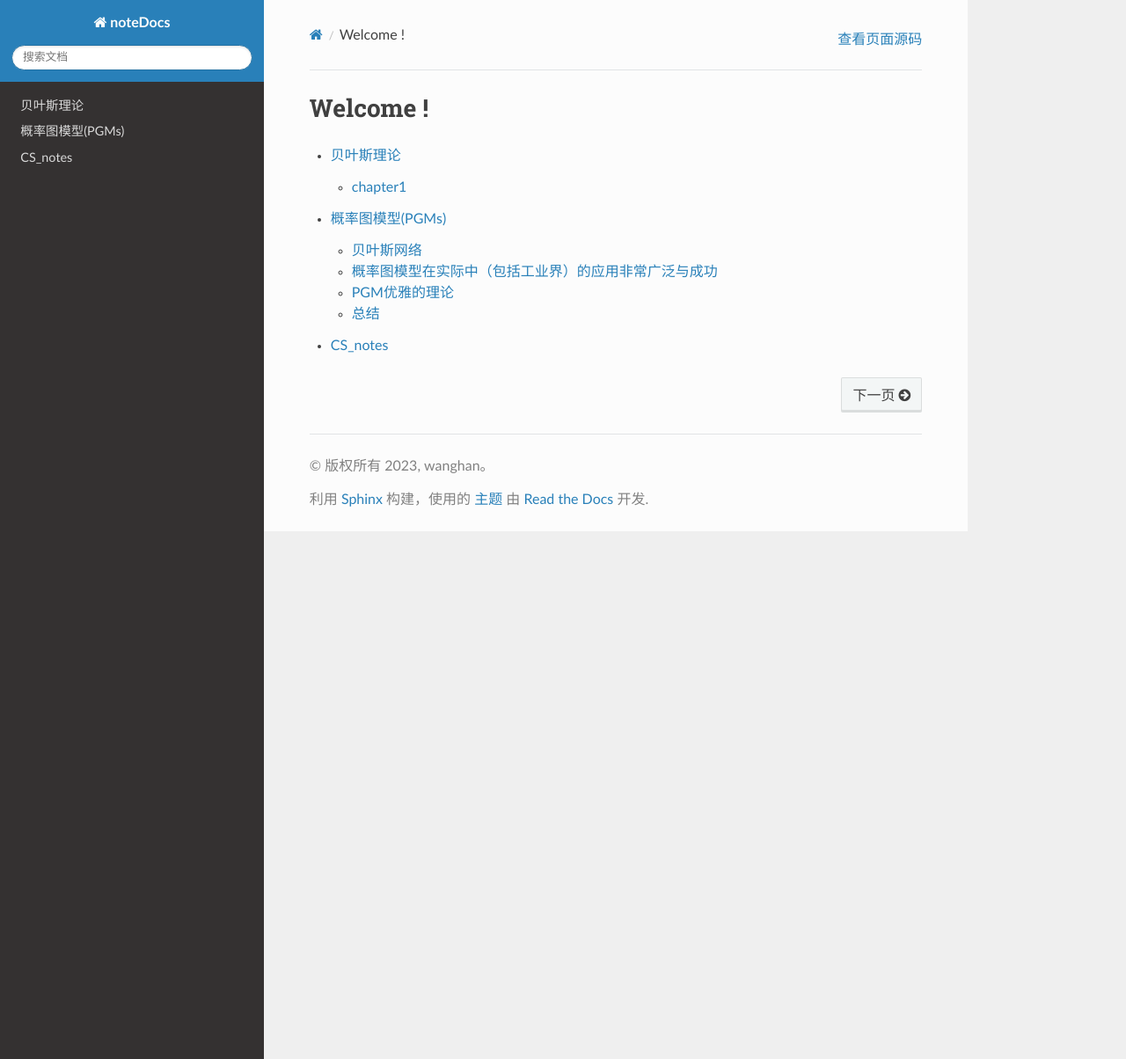
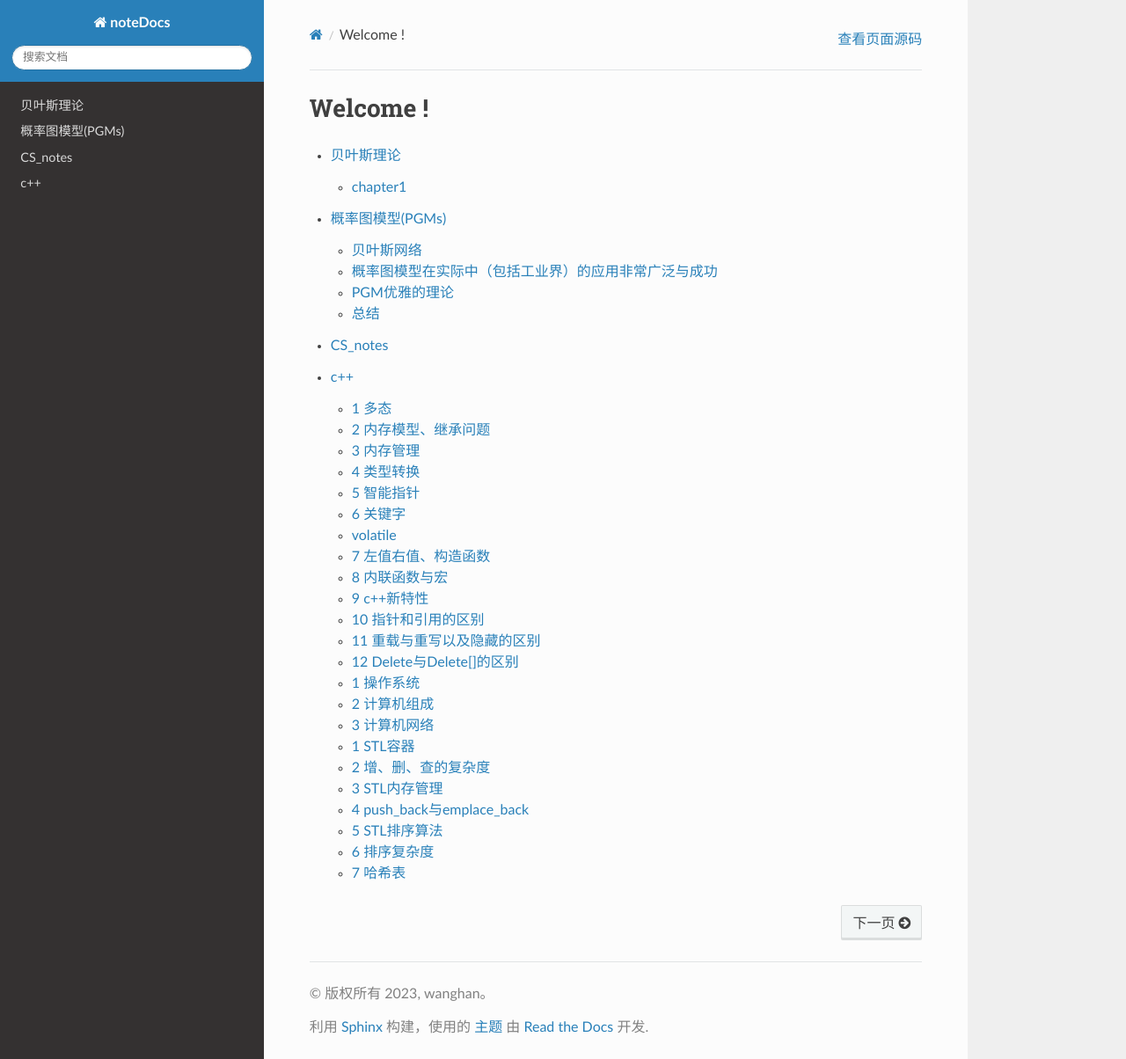
Before and after one commit to wanghan17/noteDocs, a Sphinx documentation site: the page built from source/index.rst, in a window 1280 px wide and 1204 px high. Shown: the whole window at 88% size. Built offline with Sphinx 7.4.7 and the Read the Docs theme 2.0.0, drawn with Linux system fonts in a browser that asks for light colours; pages that are not in the unit, such as notebooks, are missing from menus; some of the changed lines change nothing that is shown.

Commit message:
local put

```diff
--- /dev/null
+++ b/source/c++/STL基础.md
@@ -0,0 +1,88 @@
+# 1 STL容器
+## 1.1 vector
+* 底层是连续内存数组
+* 迭代器：start、finish、end_of_storage
+* 扩容机制：空间不够，原空间大小乘2与新空间大小的最大值，容量扩张：重新配置、元素移动、释放原空间
+## list
+* 底层是循环双向链表
+* pre、next、data
+## deque
+* 双向队列
+* 维护一个map指针
+* 迭代器：start、finish
+* 前端、后端都可以扩容
+## stack和queue
+* 底层是deque
+* stack封住了头端的开口
+* queue封住了尾端的开口
+## priority_queue
+* 底层是vector
+* 以heap为处理规则，heap的本质是一个完全二叉树
+## set和map
+* 底层是红黑树，红黑树是一种二叉搜索树，多一个颜色属性，是一种弱平衡二叉树（相对平衡二叉树、旋转次数少）
+* 红黑树
+  * 节点非黑即红
+  * 根节点为黑
+  * 一个结点是红的，它的子结点是黑的
+  * 任一结点到尾端的路径上黑色结点个数相同
+  * 插入最多两次旋转，删除最多三次旋转
+# 2 增、删、查的复杂度
+* vector：数组
+  * 访问：时间复杂度O(1)
+  * 查找：时间复杂度O(n)
+  * 插入、删除：尾部最快，头部最慢
+* list：链表
+  * 访问：时间复杂度O(n)
+  * 插入、删除：移动过指针
+* deque：双端数组
+  * 访问：速度低于vector
+  * 插入、删除：尾部、头部都快
+* set和map：红黑树基于链表
+  * 增删改查：时间复杂度O(log n)
+  * 占用内存较小
+* unordered_map和unordered_set:基于哈希表，无序
+  * 增删改查：时间复杂度O(1),最差（O(n)）
+  * 数据分布影响容器的性能
+# 3 STL内存管理
+* 提升内存管理效率，减小申请小内存造成内存碎片问题：采用两级配置器
+  * 分配的空间大小超过128B时，使用一级空间配置器，直接使用malloc()、realloc()、free()函数进行内存空间的配置和释放
+  * 次级配置器的内存池管理技术：每次配置一大块内存，维护对应的自由链表，共维护16个自由链表，分别管理8B-128B大小的内存块
+    * 分配：根据所需要空间的大小（调整为8B的倍数）找到对应大小的链表，拔出一段空间
+    * 回收：客户端释放空间，配置器回收回对应的链表
+  * 优势：性能高效，避免内存碎片，不需要频繁从用户态切换内核态
+  * 劣势：内存浪费；（8B的倍数，不连续）
+# 4 push_back与emplace_back
+* 传递来的参数直接在容器管理的内存空间中构造元素（调用了构造函数）
+* push_back会创建一个局部临时对象，并将其压入容器
+# 5 STL排序算法
+* 快速排序、插入排序、堆排序
+  * 数据量很大：快排
+  * 数据比较有序：插入排序
+  * 特殊恶劣情况：堆排序
+# 6 排序复杂度
+* 快排：选定一个基准值，比较元素与基准值，小的左边，大的右边
+  * 时间：O(nlog n)，最坏O(n<sup>2</sup>)
+* 堆排序：利用完全二叉树,升序用最大堆，降序用最小堆
+  * 时间:O(nlog n)
+* 冒泡:从前往后两两比较，逆序交换
+  * 时间：O(n<sup>2</sup>),最好O(n)
+* 插入；将后续元素插入前面的有序队列中
+  * 时间：O(n<sup>2</sup>),最好O(n)
+* 选择排序：每次选择最小值放在排好序的后面
+  * 时间：O(n<sup>2</sup>)
+* 归并排序：不断将序列划分为长度>=2的序列，排序后合并
+  * 时间：O(nlog n)
+* 希尔排序：改进的插入排序
+  * 时间：O(n<sup>1.3-2</sup>)
+* 桶排序：数组分到M个桶中
+  * 时间：O(N+C),$C=N*(logN-logM)$,最好O(N)
+# 7 哈希表
+* 哈希表：根据关键码直接访问数据的数据结构；将关键码通过哈希函数映射到表中的位置访问元素
+## 7.1 长度为什么是质数
+* 降低发生冲突的概率，使哈希后的数据更加均匀
+## 7.2 如何处理冲突
+* 开放地址法：
+  * 线性探测、平方探测
+* 拉链法
+## 7.3 如何删除元素
+* 线性探测法不真正删除元素，只做个标记，删除会导致正常的查找出错
--- /dev/null
+++ b/source/c++/c++.rst
@@ -0,0 +1,9 @@
+c++
+====================================
+
+.. toctree::
+   :maxdepth: 2
+
+   c++基础
+   os、计算机组成、计算机网络
+   STL基础
--- /dev/null
+++ b/source/c++/c++基础.md
@@ -0,0 +1,143 @@
+# 1 多态
+## 1.1 什么是多态？c++如何实现？
+多态：函数名或者接口具有多种状态
+* 编译时多态：重载和模板
+* 运行时多态：继承和虚函数
+## 1.2 虚函数机制
+* 虚函数表实现虚函数，虚函数表包含了一个类所有虚函数的地址
+* 在包含虚函数的类对象中，内存空间头部有一个虚表指针管理虚表
+* 子类对父类虚函数重写时，虚表虚函数地址改变
+* 父类指针操作子类对象，指向实际调用的函数
+* 虚函数在运行时调用
+* 虚表存在类中，共享虚表
+## 1.3 构造函数/析构函数中调用虚函数问题
+* 构造函数不可，析构可且常用
+
+## 1.4 c语言实现虚函数机制
+* 手动构造父子关系
+* 创建虚表
+* 设置虚指针
+* 填充虚表
+* 虚函数重写情况要修改函数指针
+# 2 内存模型、继承问题
+## 2.1 c++类对象的内存布局
+* 存在虚函数，虚指针放在内存空间头部
+* 按照类继承顺序和字段声明顺序布局
+* 多继承：有虚函数的父类都有虚表
+* 钻石继承：父类、子类、公共基类（父类的父类），父类不再拷贝基类数据
+## 2.2 钻石继承的问题，解决手段
+* 二义性：两个父类拷贝的基类的数据和方法，子类不知道调用的是哪一个
+* 虚继承解决：父类继承时加virtual（虚继承）
+# 3 内存管理
+## 3.1 c++内存管理
+* 堆,采用molloc、free动态分配和释放空间，能分配较大的空间
+* 栈，为函数的局部变量分配空间
+* 全局/静态存储区，存储全局变量和静态变量
+* 常量存储区，存放常量
+* 自由存储区，具体实现可能是堆或者内存池，通过new、delete分配和释放内存
+## 3.2 堆和栈的区别
+* 堆：手动申请和释放内存，栈：由OS自动申请和释放
+* 分配内存大小区别
+* 堆会产生内存碎片，栈不会
+* 分配效率，栈比堆高
+* 堆地址从低向上，栈由高向下
+## 3.3 c和c++分配内存
+* c：molloc/free(库函数);c++:new/delete（操作符）
+* new和delete可以调用构造函数，完成对象的空间分配和初始化，销毁和释放
+* molloc/free 与 new/delete 不可混用
+* molloc需要指定分配内存的大小，new不必
+* new返回类型指针，安全；molloc返回void*，要强转
+* new操作自由存储区，molloc操作堆
+## 3.4 内存对齐（字节对齐），why？how？
+* 内存对齐：c++结构体中的数据成员，它的内存地址是对齐字节大小的倍数
+* why：提高cpu读取数据效率，节省内存
+* how：结构体首地址被结构体中最宽的基本类型成员整除；每一额成员相对起始地址的偏移被该量整除；结构体总体大小能被最宽成员整除；编译器可以填充padding
+* how：声明结构体：字节对齐的数据依次声明；小成员组合在一起；
+# 4 类型转换
+## 4.1 c++类型转换关键字
+* const_cast:将const转非const，只能用于指针或引用
+* static_cast：转换c++中内置基本数据类型转换
+* dynamic_cast：基类与派生类的指针或者引用进行转换；运行时进行安全检查；使用它父类要有虚函数，否则编译不通过
+* reinterpret_cast：可以转化任何内置的数据类型为其他任何的数据类型；指针与内置数据类型转化；比较不安全
+## 4.2 static_cast和dynamic_cast的异同点
+* 安全检查：前者编译时，后者运行时
+## 4.3 dynamic_cast的原理
+* 不知道
+# 5 智能指针
+## 5.1 c++智能指针
+* 解决内存泄漏问题，自动释放内存。因为智能指针是一个类，函数结束时会调用析构函数
+* shared_ptr、unique_ptr、weak_ptr
+* shared_ptr：多个共享指针可以指向相同的对象，采取计数的机制，最后一个引用销毁，释放内存空间
+* unique_ptr：同一时间段只有一个智能指针指向该对象
+* weak_ptr：解决shared_ptr相互引用，死锁；不会增加对象的引用计数，可以与shared_ptr互相转换
+## 5.2 shared_ptr实现机制
+* 构造函数：将指针指向该对象，计数=1
+* 拷贝构造函数：将指针指向该对象，计数++
+* 赋值运算：=左边的shared_ptr计数-1，右边+1；左边为0，销毁shared_ptr指向的对象，释放空间
+## 5.3 shared_ptr是否线程安全
+* 引用计数本身是安全无锁的，但是它指向的对象的读写不是。所以他不是线程安全的
+## 5.4 weak_ptr 与 raw ptr
+* shared_ptr指向的对象被销毁，weak_ptr也会被释放；raw ptr会变成悬浮指针
+# 6 关键字
+## const
+* 修饰常量，不可变
+* 指针常量：指针是常量；常量指针：指针是常量
+* 修饰函数，函数可以重载，函数不改变类成员数据，函数不可调用非const数据
+## static
+* 文件作用域：其他文件无法看见也无法使用
+* 函数作用域：全局变量，只这个函数可见，只初始化一次
+* 类的数据、函数：类共享的属性
+## extern
+* extern "c" void fun(int a,int b):告诉编译器按c的方式编译它
+* 作为一个对函数或全局变量的外部声明，告诉编译器在其他模块寻找其定义
+## explicit
+* 类的构造函数是显式的，告诉编译器不能进行隐式转换
+## constexpr
+* 告诉编译器去验证（函数或者变量）是否是常数，以进行优化
+# volatile
+* 告诉编译器操作变量都从内存中取出，不使用寄存器中的备份
+## mutable
+* 类中const函数可以修改非静态成员
+## auto与deltype
+* 自动推导，编译器操心具体类型；auto不可推导函数形参和数组类型，deltype可以
+# 7 左值右值、构造函数
+## 7.1 什么是左值右值，为什么引入右值
+* 左值：可寻址存储单元，=左边的值，离开作用域才销毁
+* 右值：临时对象，=右边的值
+* 右值引用必须绑定到右值得引用。通过&& 来获得右值引用
+* why：支持移动操作，绑定一个要被销毁的对象，可以自由的移动其资源，避免拷贝，提高性能。std::move()将左值转为右值引用
+## 7.2 why自定义拷贝构造，什么是深拷贝与浅拷贝
+* why：特殊情况下，如类中中含有指针，两个指针指向同个对象，一个类对象析构后，指针delete掉，另一个变成悬浮指针
+* 浅拷贝：直接复制指向某个对象的指针，新旧对象共享同一块内存
+* 深拷贝：创建一个一模一样的新对象
+## 7.3 移动构造函数与移动拷贝构造函数
+* 前者传递的参数是一个右值引用，不分配新内存，接管传递来的对象的内存，移动后将源对象销；后者参数传递是一个左值引用，会造成重新分配内存，效率更低
+# 8 内联函数与宏
+## 8.1 内联函数的作用，缺点
+* 编译器直接展开函数，避免函数调用的开销
+* 缺点：代码膨胀，生成exe太大，cpu、内存资源占用；不方便调试；每次都需要重新编译头文件
+## 8.2 宏
+* 宏：在预处理阶段对命令进行替换
+* define不会对参数类型进行检查，会有安全问题
+# 9 c++新特性
+## auto
+## nullptr
+* 代替NULL避免重载问题
+## 智能指针
+## 右值引用
+## lambda
+* 匿名的内联函数，没有垃圾回收，没有反射机制
+# 10 指针和引用的区别
+* 引用：别名；指针：有地址，占空间
+* 指针可以指向别的对象，引用不可以
+* 指针可以初始化nullptr，引用必须初始化一个已存在的对象
+* 指针可以是多级指针，引用只一级
+# 11 重载与重写以及隐藏的区别
+* 重载：根据返回类型、参数列表决定调用哪一个函数
+* 重写：派生类重写基类的虚函数，基类中的函数必须标为virtual
+* 隐藏：派生类的同名函数把基类中的同名函数隐藏，即基类同名函数被屏蔽掉
+# 12 Delete与Delete[]的区别
+## delete[]如何确定delete次数？成员函数能否delete this
+* 对于基本类型没区别；对于类以及自定义数据类型：delete[]调用所有元素的析构函数，释放所有内存
+* new[]时，在分配数组空间多分配4个字节保存数组大小，delete[]就知道了
+* 成员函数可以调用delete this；并且该对象还可以调用类的不包含类数据的虚函数的方法。代码放在代码段中不再类对象的内存空间中
--- /dev/null
+++ b/source/c++/os、计算机组成、计算机网络.md
@@ -0,0 +1,63 @@
+# 1 操作系统
+## 1.1 进程与线程
+* 进程是运行时的程序，是系统进行资源分配与调度的基本单位，实现了系统的并发
+* 线程是进程的子单位（轻量级进程），是cpu进行分配和调度的基本单位，实现了进程内部的并发
+* 一个程序至少一个进程，一个进程至少一个线程
+* 线程依赖进程
+* 进程拥有独立的内存空间，线程共享进程的内存空间，自己不占用资源
+* 线程的优势：信息共享和通讯比较方便
+## 1.2 死锁、银行家算法
+* 进程间相互阻塞，循环等待，进程无法推进
+  * 进程需要占用其他进程占用的资源
+  * 各进程都不释放自己的资源
+* 死锁条件：
+  1. 互斥
+  2. 请求并保持
+  3. 不剥夺
+  4. 循环等待
+* 死锁防止
+  1. 死锁预防：打破死锁条件
+  2. 死锁避免：银行家算法，使用算法进行资源分配
+  3. 死锁检测和解除：抢占资源或者终止进程
+* 银行家算法：
+  * 允许进程动态的申请资源
+  * 资源分配前，计算此次分配资源的安全性，分配不会导致不安全就分配，否则等待
+  * 安全的状态：对于一个进程，它以后尚需的资源不大于剩余资源和其他资源占用的资源量之和
+  * 实现：系统必须设置若干数据结构
+## 1.3 os管理内存、虚拟内存
+* 分页管理机制：将程序的逻辑地址划分为固定大小的页，物理内存也划为同样大小的帧
+  * 程序加载时将任意一页放入内存中某一帧，不必连续，实现了离散分离
+* 虚拟内存：
+  * 基于分页存储管理机制
+  * 允许程序只将一部分页放在内存中，另一部分放在外存上（磁盘、软盘、usb）
+  * 从外存上调用部分页过来，使逻辑内存产生得到扩充的感觉
+## 1.4 内存碎片
+* 采用分布式存储管理的系统
+* 内存碎片：不能供用户使用的主存的小分区
+* 分为内部碎片和外部碎片
+* 只存在于虚拟内存上
+
+# 2 计算机组成
+## 2.1 什么是缓存、提高缓存命中率
+* Cache：cpu的高速缓冲存储器，用于减少处理器访问内存的时间
+* cpu计算速度远大于cpu向内存存取数据
+* cpu<-->缓存<-->内存，提升效率
+* 缓存的容量和块长影响缓存效率，缓存块的长度是64B
+* 缓冲的速度不如寄存器
+* 提高缓存命中率：
+  * 程序的局部性，遍历时按照内存顺序访问
+  * 利用cpu的分支预测功能，将预测指令放到缓存中执行
+## 2.2 什么是缓存一致性，如何保证
+* 多核cpu中，每个核都有缓存，两个核修改缓存的数据，会造成数据不一致
+* 1.在总线中加锁，2.采用缓存一致性协议
+# 3 计算机网络
+## 3.1 TCP、UDP
+* TCP:传输控制协议
+  * 面向连接，可靠的，通过三次握手建立连接
+  * 面向字节流
+  * 点对点
+  * 阻塞控制机制
+* UDP:用户数据报协议
+  * 无连接，不可靠
+  * 面向数据报
+  * 一对一，一对多，多对多
--- a/source/index.rst
+++ b/source/index.rst
@@ -12,6 +12,7 @@ Welcome !
    贝叶斯/贝叶斯理论
    概率图/概率图模型
    CS_notes/CS_notes
+   c++/c++
 
 
 .. Indices and tables
```
